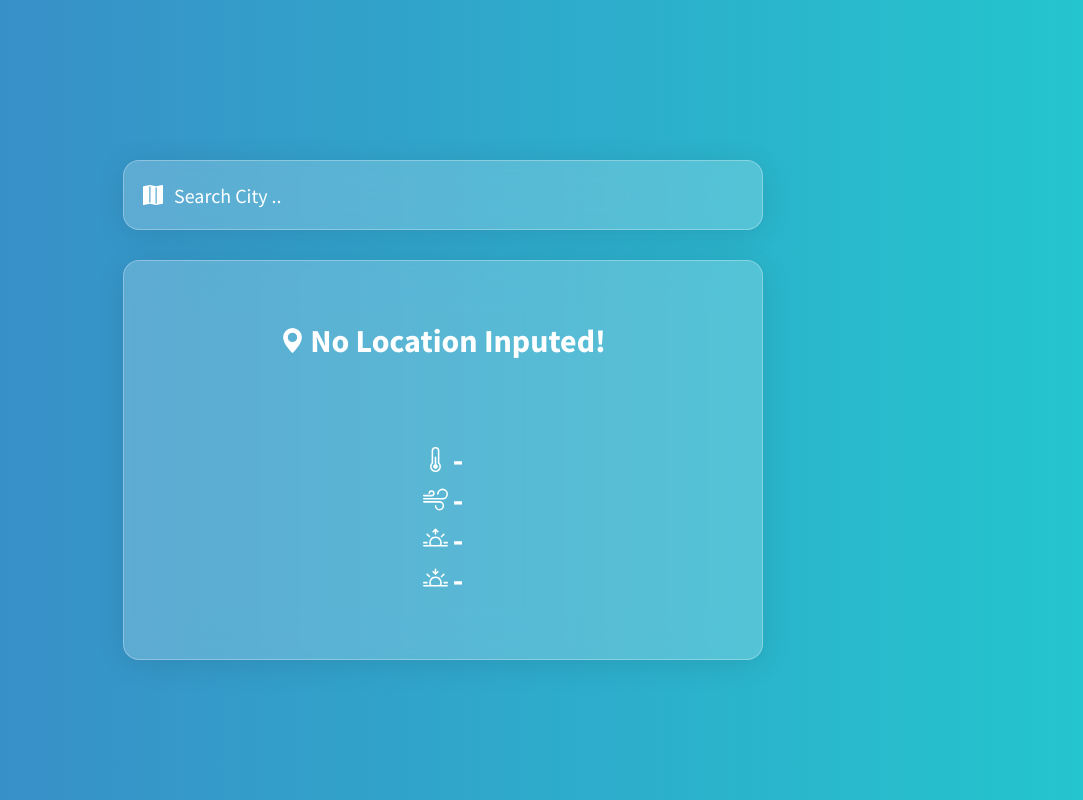
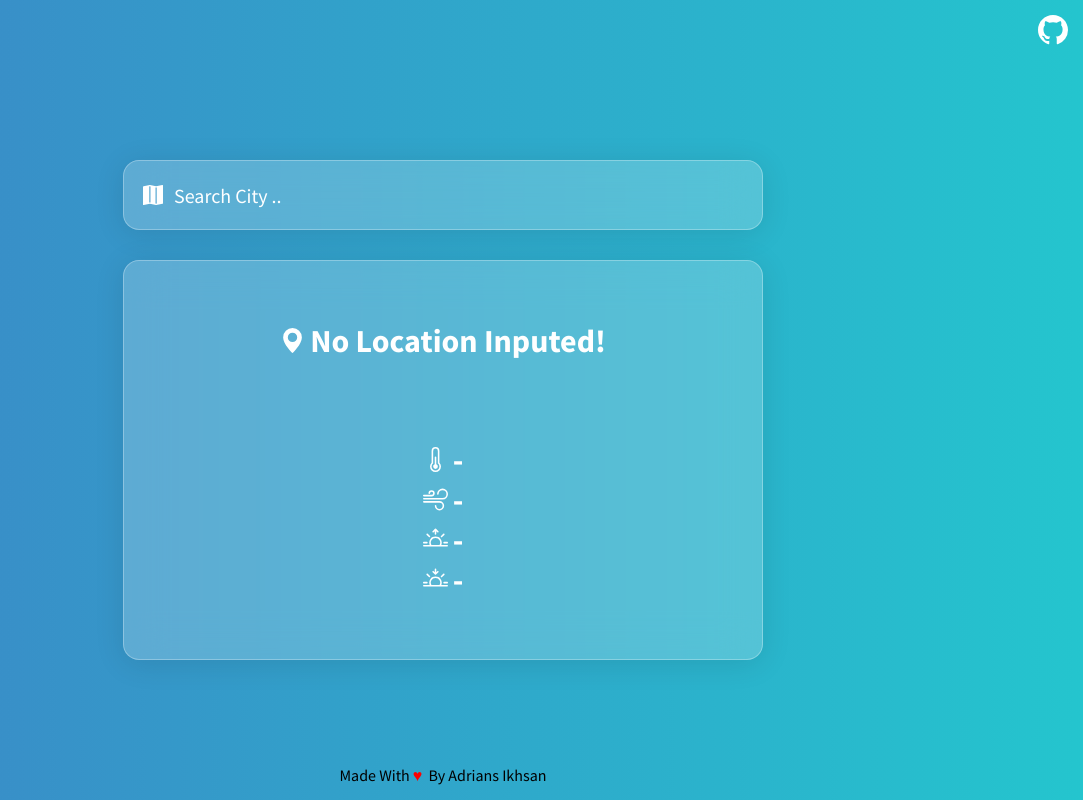
Before and after one commit to ikhsanadrians/Simple-Weather-JS, a plain HTML site: page index.html in a window 1280 px wide. Shown: the whole page, without its empty margins (197-1280 px from the left). Drawn offline with nearby package versions, Linux system fonts and the light colour scheme; a web font is replaced by a local one.

Commit message:
add credits and github links

```diff
--- a/assets/styles/app.css
+++ b/assets/styles/app.css
@@ -86,6 +86,29 @@ h1 {
 
 }
 
+.credits {
+
+width: 100%;
+position: absolute;
+display: flex;
+text-align: center;
+bottom: 0;
+margin-bottom: 15px;
+justify-content: center;
+}
+
+.github__link {
+position: absolute;
+top: 0;
+margin: 15px;
+right: 0;
+}
+
+.github__link:hover {
+   scale: 110%;
+   transition: .5s;
+}
+
 
 ::placeholder {
     color: white;
--- a/index.html
+++ b/index.html
@@ -58,6 +58,15 @@
             </div>
         </div>
     </div>
+    <div class="credits">
+        <p>Made With<span style="color:red; margin-left:3px; margin-right: 3px;">♥</span> By Adrians Ikhsan </p>
+    </div>
+    <a href="https://github.com/ikhsanadrians/Simple-Weather-JS" target="_blank" class="github__link">
+        <svg xmlns="http://www.w3.org/2000/svg" width="30" height="30" fill="white" class="bi bi-github" viewBox="0 0 16 16">
+            <path d="M8 0C3.58 0 0 3.58 0 8c0 3.54 2.29 6.53 5.47 7.59.4.07.55-.17.55-.38 0-.19-.01-.82-.01-1.49-2.01.37-2.53-.49-2.69-.94-.09-.23-.48-.94-.82-1.13-.28-.15-.68-.52-.01-.53.63-.01 1.08.58 1.23.82.72 1.21 1.87.87 2.33.66.07-.52.28-.87.51-1.07-1.78-.2-3.64-.89-3.64-3.95 0-.87.31-1.59.82-2.15-.08-.2-.36-1.02.08-2.12 0 0 .67-.21 2.2.82.64-.18 1.32-.27 2-.27.68 0 1.36.09 2 .27 1.53-1.04 2.2-.82 2.2-.82.44 1.1.16 1.92.08 2.12.51.56.82 1.27.82 2.15 0 3.07-1.87 3.75-3.65 3.95.29.25.54.73.54 1.48 0 1.07-.01 1.93-.01 2.2 0 .21.15.46.55.38A8.012 8.012 0 0 0 16 8c0-4.42-3.58-8-8-8z"/>
+          </svg>
+    </a>
+
     <script src="https://ajax.googleapis.com/ajax/libs/jquery/3.6.4/jquery.min.js"></script>
     <script src="./assets/js/app.js"></script>
 </body>
```
